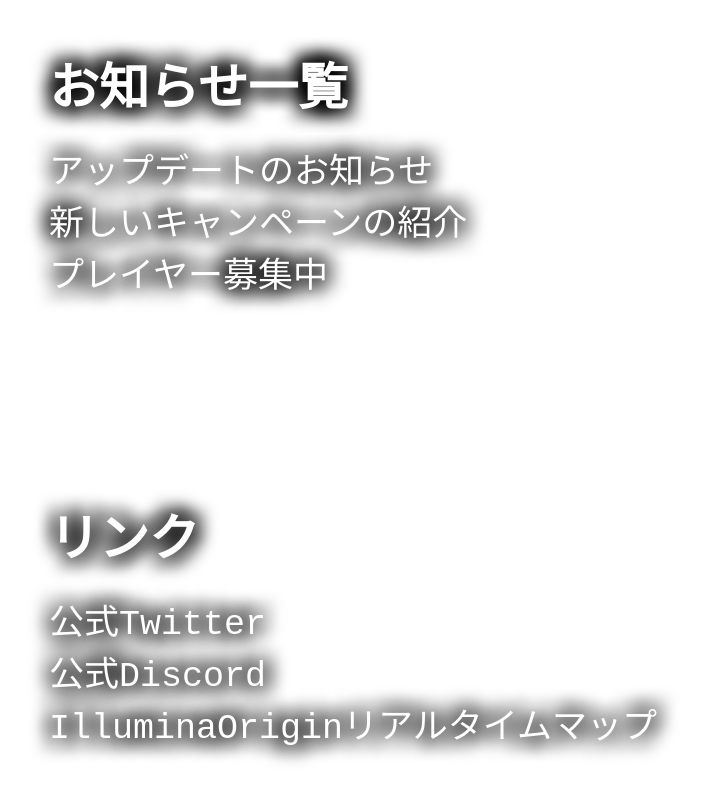
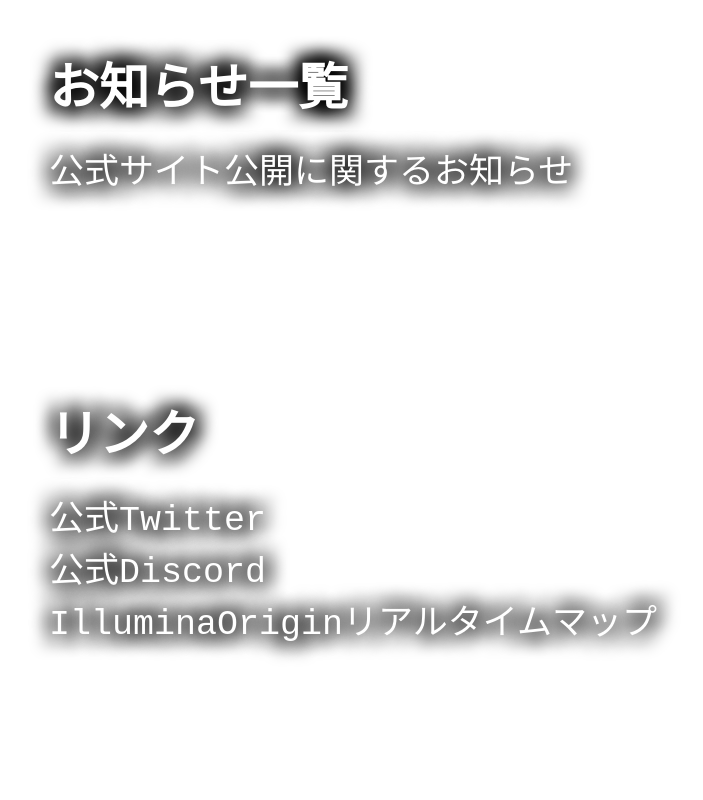
Before and after one commit to karonyt/rpg, a plain HTML site: page info.html in a window 1280 px wide. Shown: the part 869-1669 px from the top of the page, without its empty margins (21-724 px from the left). Drawn offline with nearby package versions, Linux system fonts and the light colour scheme.

Commit message:
Update info.html

```diff
--- a/info.html
+++ b/info.html
@@ -362,9 +362,7 @@
             <section class="scroll-animate-element">
                 <h2>お知らせ一覧</h2>
                 <ul>
-                    <li><a href="#">アップデートのお知らせ</a></li>
-                    <li><a href="#">新しいキャンペーンの紹介</a></li>
-                    <li><a href="#">プレイヤー募集中</a></li>
+                    <li><a href="https://karonyt.github.io/rpg/articles/no1.html">公式サイト公開に関するお知らせ</a></li>
                 </ul>
             </section>
 
```
